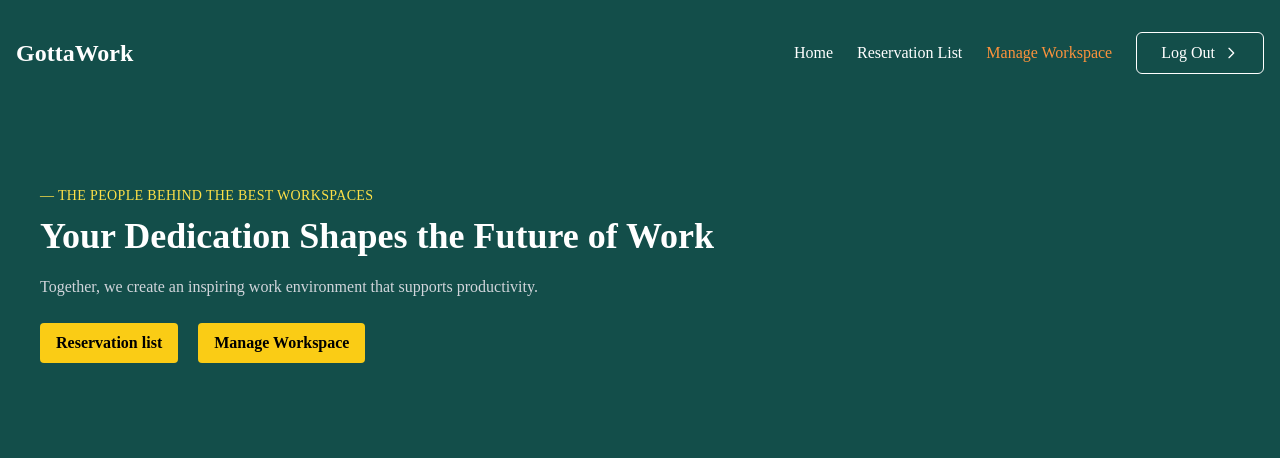
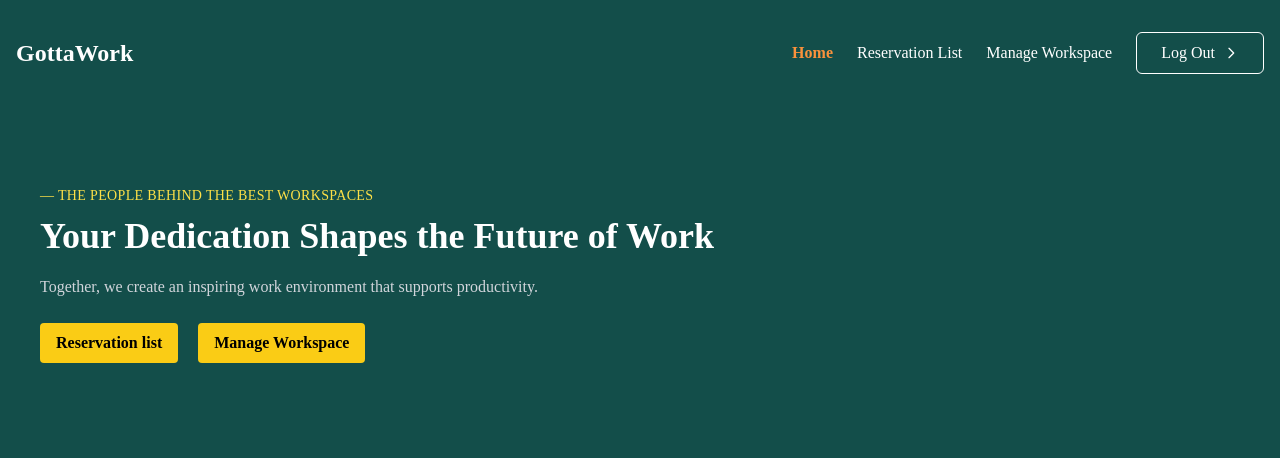
Before and after one commit to fernando-FTD/GottaWork, a PHP site: page /staff_homepage.php in a window 1280 px wide. Shown: the top 458 px of the page. Run offline with PHP 8.4, Linux system fonts and the light colour scheme; data comes from the database, SQL or seed files in the repository; some libraries are stand-ins or nearby versions.

Commit message:
nyamain header footer

```diff
--- a/staff_homepage.php
+++ b/staff_homepage.php
@@ -65,9 +65,9 @@ $workspaces = array_fill(0, 8, [
       </div>
       <nav>
         <ul class="flex items-center space-x-6">
-          <li><a href="staff_homepage.php" class="py-2">Home</a></li>
-          <li><a href="staff_daftarreservasi.php" class="py-2">Reservation List</a></li>
-          <li><a href="mengaturworkspace.html" class="text-orange-400 py-2">Manage Workspace</a></li>
+          <li><a href="staff_homepage.php" class="text-orange-400 font-semibold py-2">Home</a></li>
+          <li><a href="staff_daftarreservasi.php" class="py-2 text-white hover:underline">Reservation List</a></li>
+          <li><a href="mengaturworkspace.html" class="py-2 text-white hover:underline">Manage Workspace</a></li>
           <li>
             <a href="login.php" class="border border-white text-white px-6 py-2 rounded-md flex items-center hover:bg-white hover:bg-opacity-10 transition-colors">
               Log Out
@@ -194,14 +194,14 @@ $workspaces = array_fill(0, 8, [
   </div>
 </section>
 
-<!-- FOOTER -->
+<!-- Footer -->
     <footer class="bg-gray-900 text-white py-16 mt-16">
       <div class="container mx-auto px-6">
         <div class="grid grid-cols-1 md:grid-cols-5 gap-8">
           <!-- Company Info -->
           <div class="col-span-1">
             <h2 class="text-2xl font-bold mb-6">GottaWork</h2>
-                    <p class="text-gray-400 mb-4">7101 Market Street Lampung, Indonesia</p>
+            <p class="text-gray-400 mb-4">7101 Market Street Bandung, Indonesia</p>
             <p class="text-gray-400 mb-2"><i class="fas fa-phone mr-2"></i> (+62) 123 456 789</p>
             <p class="text-gray-400 mb-6"><i class="fas fa-envelope mr-2"></i> customer@gottawork.com</p>
             <div class="flex space-x-4">
@@ -227,6 +227,7 @@ $workspaces = array_fill(0, 8, [
           <div class="col-span-1">
             <h3 class="text-lg font-semibold mb-4">Locations</h3>
             <ul class="space-y-2">
+              <li><a href="#" class="text-gray-400 hover:text-white">Mall Bintaro Xchange</a></li>
               <li><a href="#" class="text-gray-400 hover:text-white">Lampung City Mall</a></li>
             </ul>
           </div>
```
Lines whose indentation alone changed are shown as unchanged.
